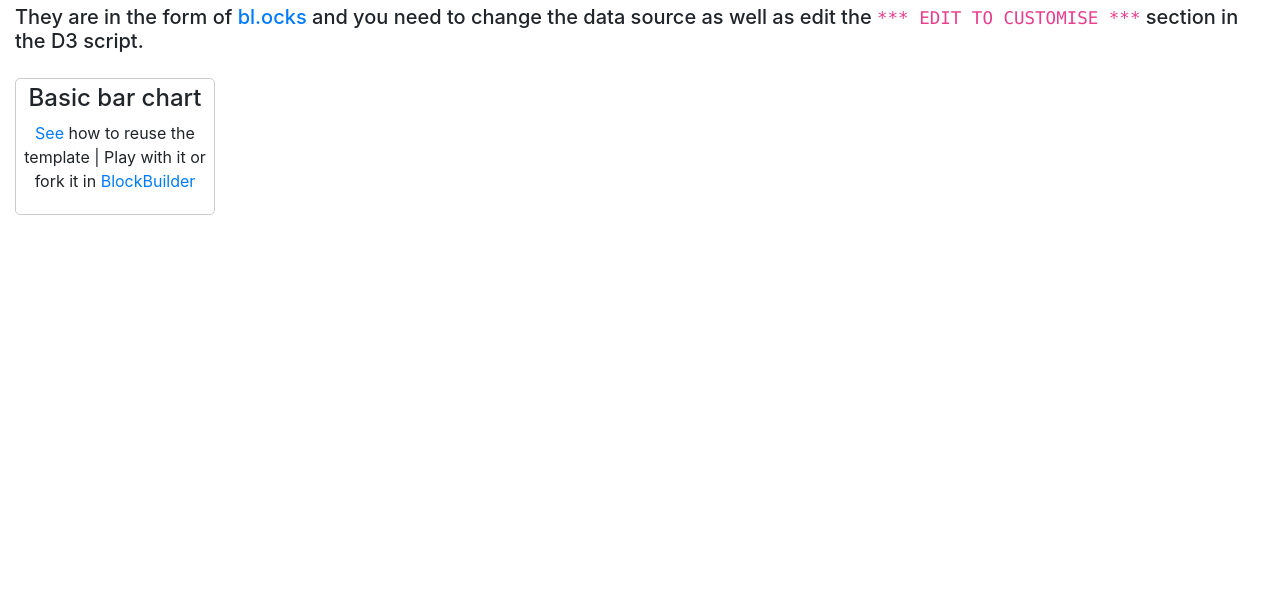
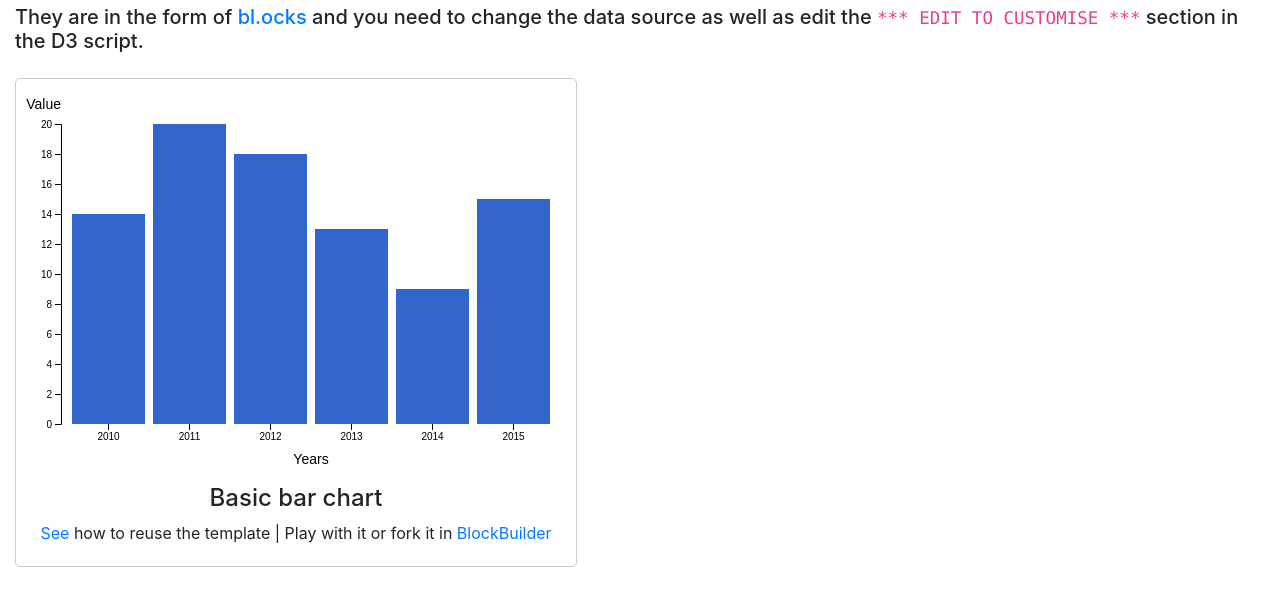
Before and after one commit to Elle-est-au-nord/d3-templates, a plain HTML site: page index.html in a window 1280 px wide. Shown: the part 51-656 px from the top of the page. Drawn offline with nearby package versions, Linux system fonts and the light colour scheme; the site is published under a folder, as on GitHub Pages, so addresses that start at the root find nothing.

Commit message:
Fix html - to fix gh page error

```diff
--- a/index.html
+++ b/index.html
@@ -29,5 +29,5 @@
     </div>
   </div>
 </body>
-<script type="text/javascript" src="/basic.barchart.js"></script>
+<script type="text/javascript" src="basic.barchart.js"></script>
 </html>
```
